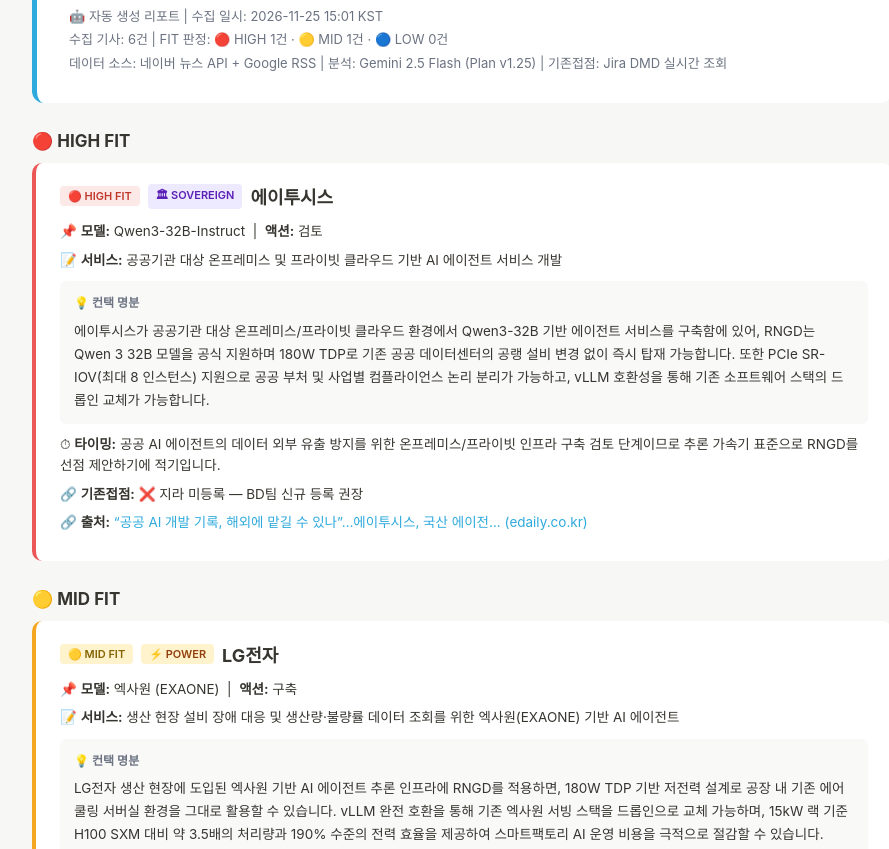
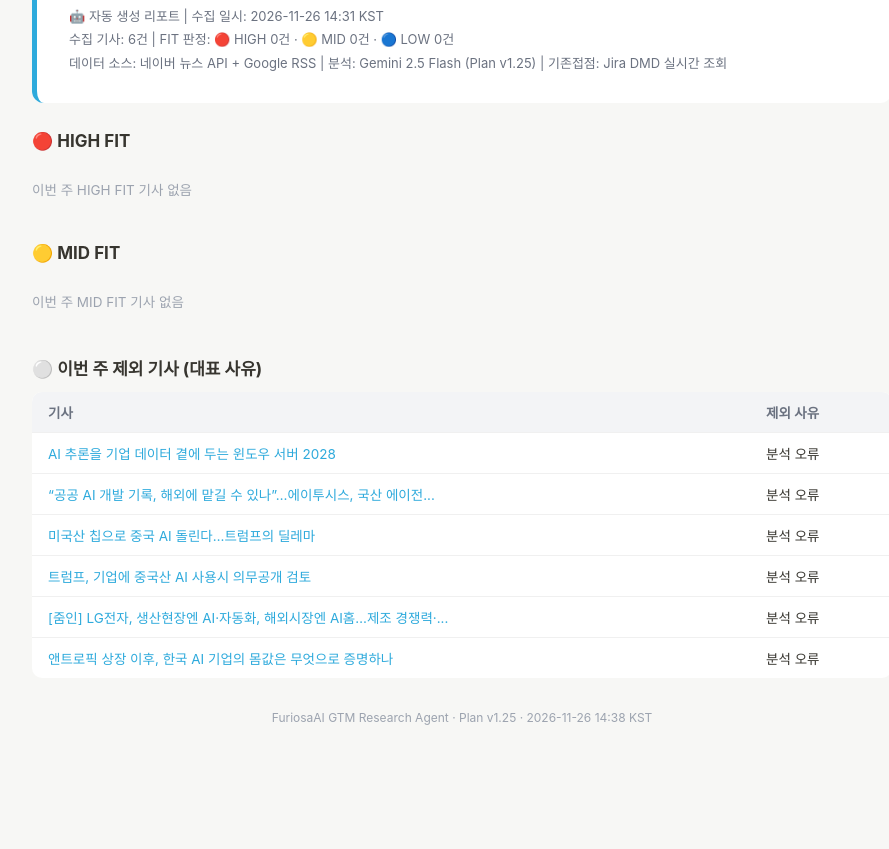
Before and after one commit to boyoonjung1806/furiosa-gtm-report, a plain HTML site: page index.html in a window 1280 px wide. Shown: the part 103-952 px from the top of the page, without its empty margins (178-1067 px from the left). After the commit the page ends 868 px from the top, so only its background shows below. Drawn offline with Linux system fonts and the light colour scheme.

Commit message:
Weekly report 2026-11-26

```diff
--- a/index.html
+++ b/index.html
@@ -37,50 +37,17 @@
   <div class="header">
     <h1>📡 GTM 위클리 리서치 리포트 — 2026년 11월 47주차</h1>
     <div class="meta">
-      🤖 자동 생성 리포트 | 수집 일시: 2026-11-25 15:01 KST<br>
-      수집 기사: 6건 | FIT 판정: 🔴 HIGH 1건 · 🟡 MID 1건 · 🔵 LOW 0건<br>
+      🤖 자동 생성 리포트 | 수집 일시: 2026-11-26 14:31 KST<br>
+      수집 기사: 6건 | FIT 판정: 🔴 HIGH 0건 · 🟡 MID 0건 · 🔵 LOW 0건<br>
       데이터 소스: 네이버 뉴스 API + Google RSS | 분석: Gemini 2.5 Flash (Plan v1.25) | 기존접점: Jira DMD 실시간 조회
     </div>
   </div>
 
   <div class="section-title">🔴 HIGH FIT</div>
-
-        <div class="card high">
-          <div class="card-header">
-            <span class="badge badge-high">🔴 HIGH FIT</span>
-            <span class="badge" style="background:#ede9fe;color:#5b21b6">🏛 SOVEREIGN</span>
-            <span class="company">에이투시스</span>
-          </div>
-          <div class="card-row">📌 <b>모델:</b> Qwen3-32B-Instruct &nbsp;|&nbsp; <b>액션:</b> 검토</div>
-          <div class='card-row'>📝 <b>서비스:</b> 공공기관 대상 온프레미스 및 프라이빗 클라우드 기반 AI 에이전트 서비스 개발</div>
-
-          <div class="card-section">
-            <div class="section-label">💡 컨택 명분</div>
-            <div>에이투시스가 공공기관 대상 온프레미스/프라이빗 클라우드 환경에서 Qwen3-32B 기반 에이전트 서비스를 구축함에 있어, RNGD는 Qwen 3 32B 모델을 공식 지원하며 180W TDP로 기존 공공 데이터센터의 공랭 설비 변경 없이 즉시 탑재 가능합니다. 또한 PCIe SR-IOV(최대 8 인스턴스) 지원으로 공공 부처 및 사업별 컴플라이언스 논리 분리가 가능하고, vLLM 호환성을 통해 기존 소프트웨어 스택의 드롭인 교체가 가능합니다.</div>
-          </div>
-          <div class='card-row'>⏱ <b>타이밍:</b> 공공 AI 에이전트의 데이터 외부 유출 방지를 위한 온프레미스/프라이빗 인프라 구축 검토 단계이므로 추론 가속기 표준으로 RNGD를 선점 제안하기에 적기입니다.</div>
-          <div class="card-row">🔗 <b>기존접점:</b> ❌ 지라 미등록 — BD팀 신규 등록 권장</div>
-          <div class="card-row">🔗 <b>출처:</b> <a href="https://www.edaily.co.kr/News/Read?newsId=01613766645648672&mediaCodeNo=257&utm_source=naver&utm_medium=referral&utm_campaign=news_syndication&utm_content=original_article" target="_blank">“공공 AI 개발 기록, 해외에 맡길 수 있나”…에이투시스, 국산 에이전... (edaily.co.kr)</a></div>
-        </div>
+  <p class='empty'>이번 주 HIGH FIT 기사 없음</p>
 
   <div class="section-title">🟡 MID FIT</div>
-
-        <div class="card mid">
-          <div class="card-header">
-            <span class="badge badge-mid">🟡 MID FIT</span>
-            <span class="badge" style="background:#fff3cd;color:#92400e">⚡ POWER</span>
-            <span class="company">LG전자</span>
-          </div>
-          <div class="card-row">📌 <b>모델:</b> 엑사원 (EXAONE) &nbsp;|&nbsp; <b>액션:</b> 구축</div>
-          <div class='card-row'>📝 <b>서비스:</b> 생산 현장 설비 장애 대응 및 생산량·불량률 데이터 조회를 위한 엑사원(EXAONE) 기반 AI 에이전트</div>
-          <div class="card-section">
-            <div class="section-label">💡 컨택 명분</div>
-            <div>LG전자 생산 현장에 도입된 엑사원 기반 AI 에이전트 추론 인프라에 RNGD를 적용하면, 180W TDP 기반 저전력 설계로 공장 내 기존 에어쿨링 서버실 환경을 그대로 활용할 수 있습니다. vLLM 완전 호환을 통해 기존 엑사원 서빙 스택을 드롭인으로 교체 가능하며, 15kW 랙 기준 H100 SXM 대비 약 3.5배의 처리량과 190% 수준의 전력 효율을 제공하여 스마트팩토리 AI 운영 비용을 극적으로 절감할 수 있습니다.</div>
-          </div>
-          <div class='card-row'>⏱ <b>타이밍:</b> 생산 현장 내 엑사원 기반 AI 에이전트 구축 및 장애 대응 효과(50% 단축) 확인 후 인프라 확장 단계에 진입하는 시점이므로 TCO 절감을 위한 NPU 제안 적기입니다.</div>
-          <div class="card-row">🔗 <b>기존접점:</b> ❌ 지라 미등록 — BD팀 신규 등록 권장</div>
-          <div class="card-row">🔗 <b>출처:</b> <a href="http://www.dailypop.kr/news/articleView.html?idxno=104863" target="_blank">[줌인] LG전자, 생산현장엔 AI·자동화, 해외시장엔 AI홈…제조 경쟁력·... (dailypop.kr)</a></div>
-        </div>
+  <p class='empty'>이번 주 MID FIT 기사 없음</p>
 
 
 
@@ -89,20 +56,26 @@
     <tr><th>기사</th><th>제외 사유</th></tr>
     <tr>
           <td><a href="https://www.itworld.co.kr/article/4251847/ai-추론을-기업-데이터-곁에-두는-윈도우-서버-2028.html" target="_blank">AI 추론을 기업 데이터 곁에 두는 윈도우 서버 2028</a></td>
-          <td>특정 기업의 AI 모델 도입/검토 사례가 아닌 윈도우 서버 및 온프레미스 AI 가속 관련 거시 시장 트렌드 기사임</td>
+          <td>분석 오류</td>
+        </tr><tr>
+          <td><a href="https://www.edaily.co.kr/News/Read?newsId=01613766645648672&mediaCodeNo=257&utm_source=naver&utm_medium=referral&utm_campaign=news_syndication&utm_content=original_article" target="_blank">“공공 AI 개발 기록, 해외에 맡길 수 있나”…에이투시스, 국산 에이전...</a></td>
+          <td>분석 오류</td>
         </tr><tr>
           <td><a href="https://www.fortunekorea.co.kr/news/articleView.html?idxno=54830" target="_blank">미국산 칩으로 중국 AI 돌린다…트럼프의 딜레마</a></td>
-          <td>거시 시장 트렌드 및 지정학적 이슈 분석 기사로, 국내 타겟 기업의 인프라 구축 또는 모델 도입 시그널이 없음</td>
+          <td>분석 오류</td>
         </tr><tr>
           <td><a href="http://www.hansbiz.co.kr/news/articleView.html?idxno=885714" target="_blank">트럼프, 기업에 중국산 AI 사용시 의무공개 검토</a></td>
-          <td>거시 시장 트렌드 및 미 행정부 정책 관련 뉴스 기사로 타겟 한국 기업의 인프라 도입/검토 시그널이 없음</td>
+          <td>분석 오류</td>
+        </tr><tr>
+          <td><a href="http://www.dailypop.kr/news/articleView.html?idxno=104863" target="_blank">[줌인] LG전자, 생산현장엔 AI·자동화, 해외시장엔 AI홈…제조 경쟁력·...</a></td>
+          <td>분석 오류</td>
         </tr><tr>
           <td><a href="https://www.koreaittimes.com/news/articleView.html?idxno=159344" target="_blank">앤트로픽 상장 이후, 한국 AI 기업의 몸값은 무엇으로 증명하나</a></td>
-          <td>한국 AI 기업 밸류에이션 및 산업 동향을 다룬 거시 시장 트렌드 기사로, 타겟 고객사의 AI 인프라 도입/검토 시그널이 없음</td>
+          <td>분석 오류</td>
         </tr>
   </table>
 
-  <div class="footer">FuriosaAI GTM Research Agent · Plan v1.25 · 2026-11-25 15:03 KST</div>
+  <div class="footer">FuriosaAI GTM Research Agent · Plan v1.25 · 2026-11-26 14:38 KST</div>
 </div>
 </body>
 </html>
```
